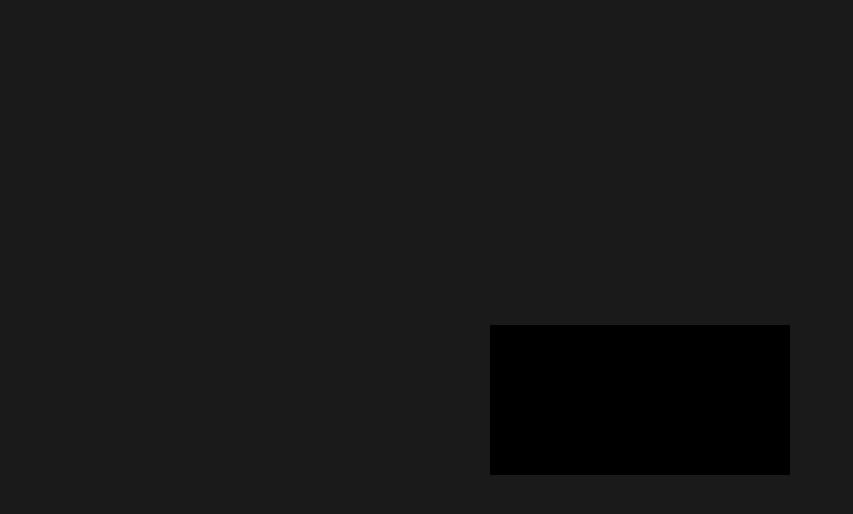
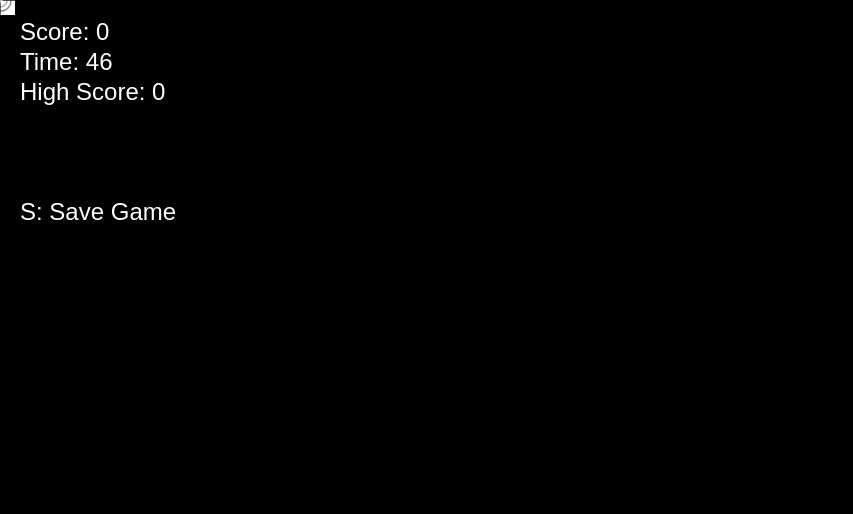
Before and after one commit to johngardener247/shootinggame2, a plain HTML site: page index.html in a window 1280 px wide. Shown: the whole page, without its empty margins (0-853 px from the left). Drawn offline with Linux system fonts and the light colour scheme.

Commit message:
fixattempt

```diff
--- a/index.html
+++ b/index.html
@@ -8,6 +8,6 @@
 </head>
 <body>
     <canvas id="gameCanvas"></canvas>
-    <script src="assets/js/game.js"></script>
+    <script src="game.js"></script>
 </body>
 </html>
```
Also changed, not shown: 2 other files.
